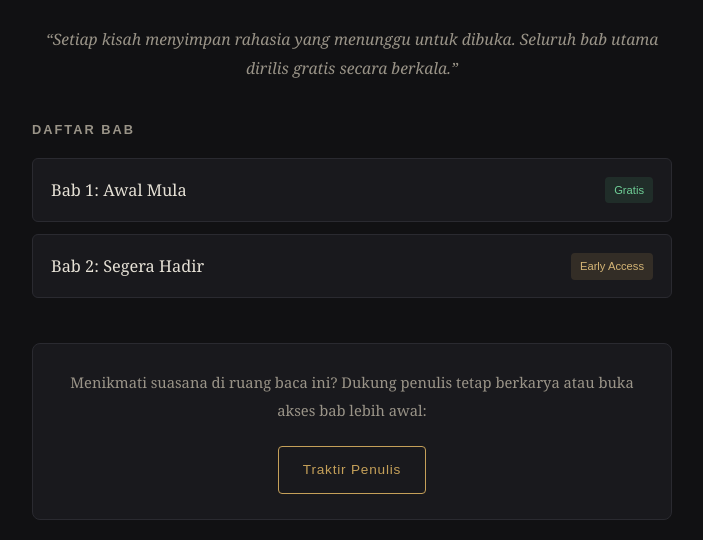
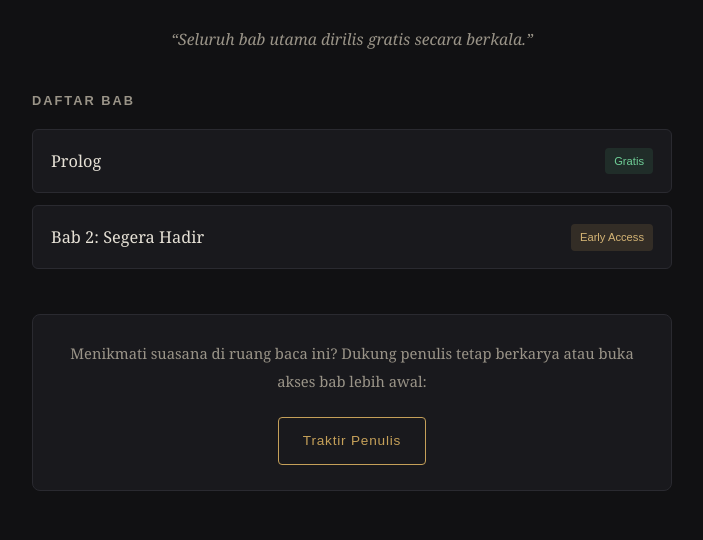
Before and after one commit to kaumaksara/kaumaksara.github.io, a plain HTML site: page index.html in a window 1280 px wide. Shown: the part 270-810 px from the top of the page, without its empty margins (288-991 px from the left). Drawn offline with Linux system fonts and the light colour scheme.

Commit message:
Update index.html

```diff
--- a/index.html
+++ b/index.html
@@ -216,13 +216,13 @@
   </header>
 
   <main>
-    <p class="intro">“Setiap kisah menyimpan rahasia yang menunggu untuk dibuka. Seluruh bab utama dirilis gratis secara berkala.”</p>
+    <p class="intro">“Seluruh bab utama dirilis gratis secara berkala.”</p>
 
     <h3>Daftar Bab</h3>
     <ul class="daftar-bab">
       <li>
         <a href="bab-1.html">
-          <span class="bab-title">Bab 1: Awal Mula</span>
+          <span class="bab-title">Prolog</span>
           <span class="tag-gratis">Gratis</span>
         </a>
       </li>
```
